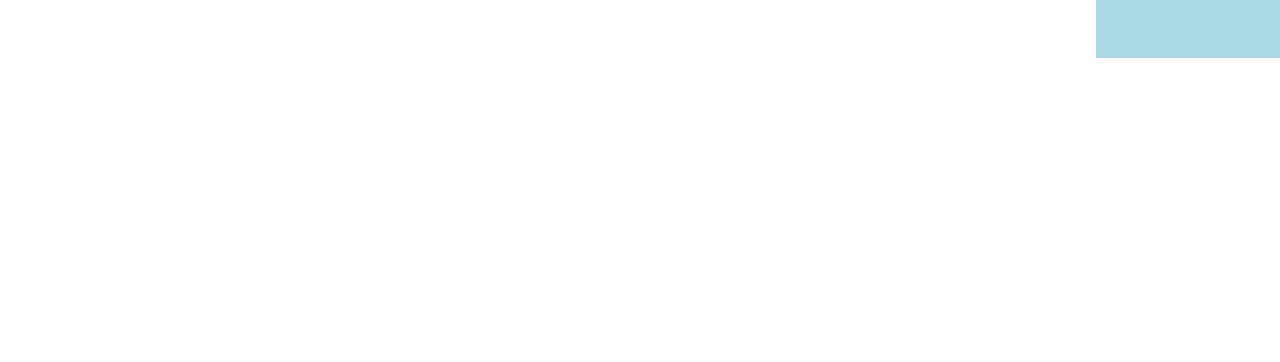
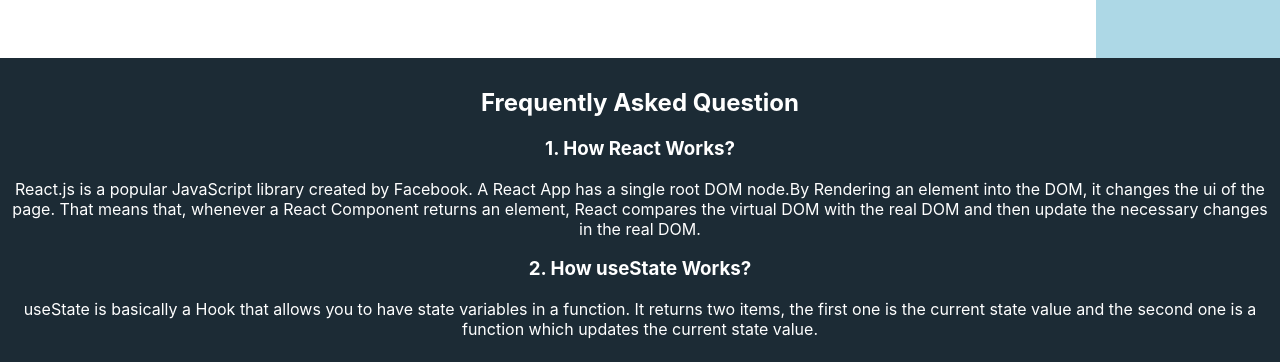
Before and after one commit to IHC25/electronics-shop-bd, a React (Create React App) app: page / in a window 1280 px wide. Shown: the part 1768-2130 px from the top of the page. Before the commit the page ends 1826 px from the top, so only its background shows below. Built offline with nearby package versions, Linux system fonts and the light colour scheme.

Commit message:
question and answer added

```diff
--- a/src/App.js
+++ b/src/App.js
@@ -1,4 +1,5 @@
 import "./App.css";
+import Faq from "./components/Faq/Faq";
 import Header from "./components/Header/Header";
 import Shop from "./components/Shop/Shop";
 
@@ -7,6 +8,7 @@
     <div className="App">
       <Header></Header>
       <Shop></Shop>
+      <Faq></Faq>
     </div>
   );
 }
--- a/src/components/Cart/Cart.js
+++ b/src/components/Cart/Cart.js
@@ -5,6 +5,7 @@
 const Cart = (props) => {
   const { carts, resetButtonHandle } = props;
   const [suggestion, setSuggestion] = useState([]);
+  //   choose 1 for me button handler
   const chooseButtonHandle = (items) => {
     const chosen = items[Math.floor(Math.random() * items.length)];
     setSuggestion(chosen);
--- /dev/null
+++ b/src/components/Faq/Faq.css
@@ -0,0 +1,6 @@
+.faq-container {
+  background-color: #1c2b35;
+  color: white;
+  padding: 10px;
+  text-align: center;
+}
--- /dev/null
+++ b/src/components/Faq/Faq.js
@@ -0,0 +1,27 @@
+import React from "react";
+import "./Faq.css";
+
+const Faq = () => {
+  return (
+    <div className="faq-container">
+      <h2>Frequently Asked Question</h2>
+      <h3>1. How React Works?</h3>
+      <p>
+        React.js is a popular JavaScript library created by Facebook. A React
+        App has a single root DOM node.By Rendering an element into the DOM, it
+        changes the ui of the page. That means that, whenever a React Component
+        returns an element, React compares the virtual DOM with the real DOM and
+        then update the necessary changes in the real DOM.
+      </p>
+      <h3>2. How useState Works?</h3>
+      <p>
+        useState is basically a Hook that allows you to have state variables in
+        a function. It returns two items, the first one is the current state
+        value and the second one is a function which updates the current state
+        value.
+      </p>
+    </div>
+  );
+};
+
+export default Faq;
--- a/src/components/Shop/Shop.js
+++ b/src/components/Shop/Shop.js
@@ -12,7 +12,7 @@
       .then((res) => res.json())
       .then((data) => setProducts(data));
   }, []);
-
+  // add to cart button handler
   const handleAddToCart = (selectedProduct) => {
     let carts = [...cart];
     const existed = carts.find((product) => product.id === selectedProduct.id);
@@ -21,7 +21,7 @@
     }
     setCart(carts);
   };
-
+  // reset button handler
   const resetButtonHandle = () => {
     setCart([]);
   };
```
